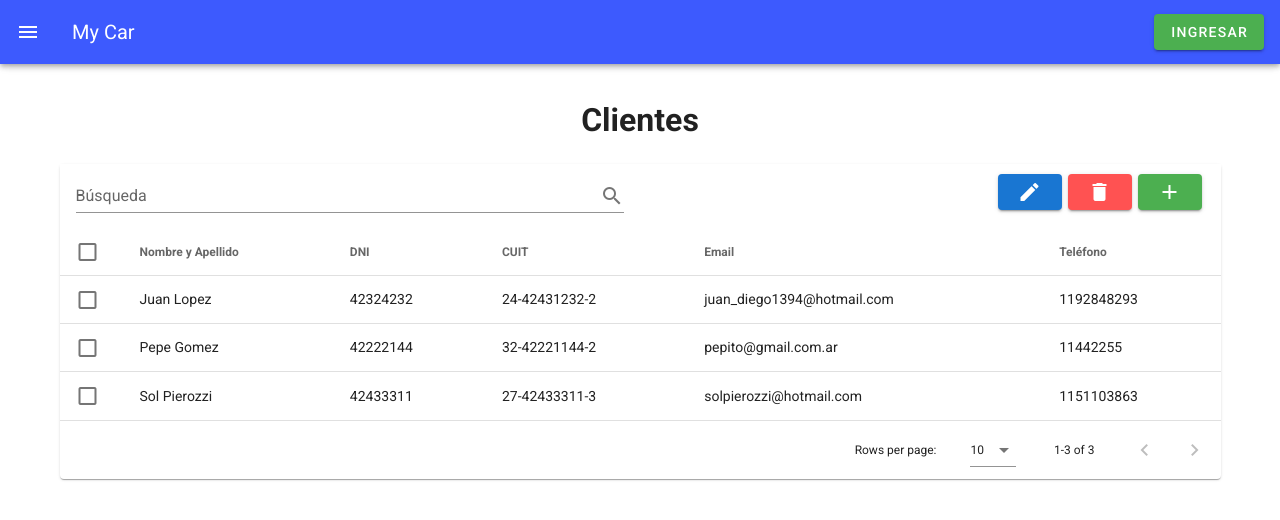
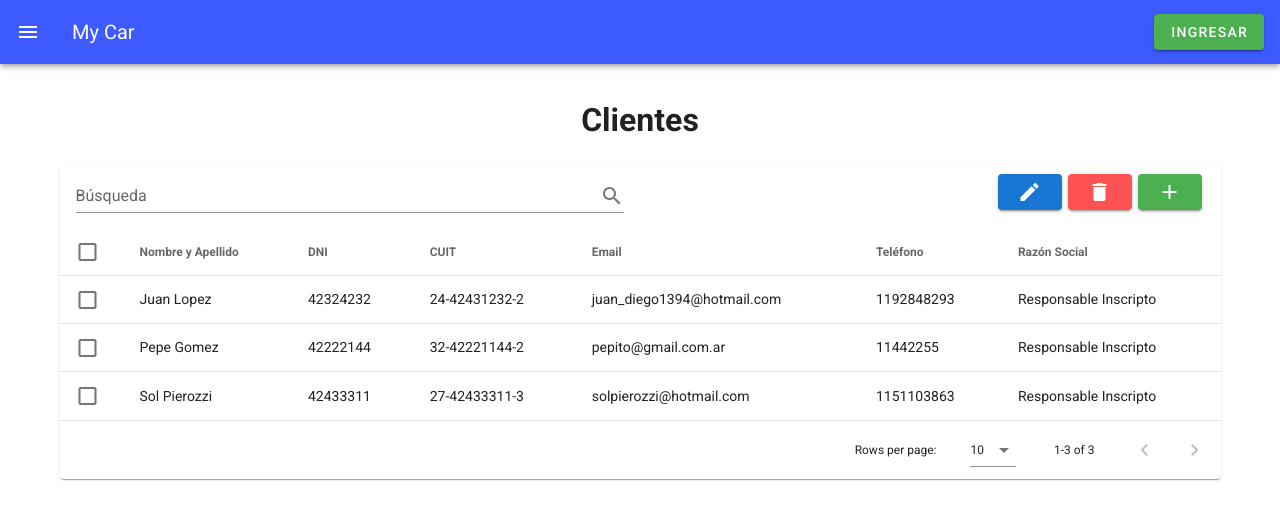
Before and after one commit to SebastianPintos/MEVN-MyCar, a Vue app in the folder client/: page /clientes in a window 1280 px wide. Shown: the top 520 px of the page. Built offline with nearby package versions, Linux system fonts and the light colour scheme.

Commit message:
Agregada razón Social

```diff
--- a/client/src/views/Clientes.vue
+++ b/client/src/views/Clientes.vue
@@ -49,6 +49,24 @@
                                             <v-text-field :rules="reglaEmail" v-model="editedItem.email" label="Email"></v-text-field>
                                         </v-col>
 
+                                        <v-flex xs12 sm6>
+                                            <v-select v-model="editedItem.razonSocial" :rules="reglaRazonSocial" :items="['Responsable Inscripto', 'Otra razón Social', 'Otra..', 'etc..']" label="Razón Social" required></v-select>
+                                        </v-flex>
+
+                                        <!--Agregado Menú-->
+                                        <v-menu :key="text" :rounded="rounded" offset-y>
+                                            <template v-slot:activator="{ attrs, on }">
+                                                <v-btn :color="colors[index]" class="white--text ma-8" v-bind="attrs" v-on="on">
+                                                    Razón Social
+                                                </v-btn>
+                                            </template>
+                                            <v-list>
+                                                <v-list-item v-for="item in items" :key="item" link>
+                                                    <v-list-item-title v-text="item"></v-list-item-title>
+                                                </v-list-item>
+                                            </v-list>
+                                        </v-menu>
+
                                     </v-row>
                                 </v-container>
                             </v-card-text>
@@ -56,10 +74,10 @@
                             <v-card-actions>
                                 <v-spacer></v-spacer>
                                 <v-btn color="blue darken-1" text @click="close">
-                                    Cancel
+                                    Cancelar
                                 </v-btn>
                                 <v-btn color="blue darken-1" text @click="save">
-                                    Save
+                                    Guardar
                                 </v-btn>
                             </v-card-actions>
                         </v-form>
@@ -67,11 +85,11 @@
                 </v-dialog>
                 <v-dialog v-model="dialogDelete" max-width="500px">
                     <v-card>
-                        <v-card-title class="headline">Are you sure you want to delete this item?</v-card-title>
+                        <v-card-title class="headline">Estas seguro de que quiere eliminar el/los elemento/s?</v-card-title>
                         <v-card-actions>
                             <v-spacer></v-spacer>
-                            <v-btn color="blue darken-1" text @click="closeDelete">Cancel</v-btn>
-                            <v-btn color="blue darken-1" text @click="deleteItemConfirm">OK</v-btn>
+                            <v-btn color="blue darken-1" text @click="closeDelete">Cancelar</v-btn>
+                            <v-btn color="blue darken-1" text @click="deleteItemConfirm">Confirmar</v-btn>
                             <v-spacer></v-spacer>
                         </v-card-actions>
                     </v-card>
@@ -106,6 +124,7 @@ export default {
         mensaje: "",
         dialog: false,
         dialogDelete: false,
+        items: ['Responsable Inscripto', 'Otro Tipo', 'Otro Tipo'],
         headers: [{
                 text: 'Nombre y Apellido',
                 value: 'nombre',
@@ -128,6 +147,10 @@ export default {
                 text: 'Teléfono',
                 value: 'tel'
             },
+            {
+                text: 'Razón Social',
+                value: 'razonSocial'
+            }
         ],
         clientes: [],
 
@@ -168,6 +191,10 @@ export default {
                 return pattern.test(value) || 'Email inválido'
             },
         ],
+
+        reglaRazonSocial: [
+            value => !!value || 'Requerido.',
+        ],
         editedIndex: -1,
         attrs: '',
         on: '',
@@ -177,6 +204,7 @@ export default {
             cuit: '',
             dni: '',
             tel: '',
+            razonSocial: '',
         },
         defaultItem: {
             email: '',
@@ -184,6 +212,7 @@ export default {
             cuit: '',
             dni: '',
             tel: '',
+            razonSocial: '',
         },
     }),
 
@@ -214,6 +243,7 @@ export default {
                     cuit: '32-42221144-2',
                     dni: '42222144',
                     tel: '11442255',
+                    razonSocial: 'Responsable Inscripto',
                 },
                 {
                     email: 'juan_diego1394@hotmail.com',
@@ -221,6 +251,7 @@ export default {
                     cuit: '24-42431232-2',
                     dni: '42324232',
                     tel: '1192848293',
+                    razonSocial: 'Responsable Inscripto',
                 },
                 {
                     email: 'solpierozzi@hotmail.com',
@@ -228,8 +259,8 @@ export default {
                     cuit: '27-42433311-3',
                     dni: '42433311',
                     tel: '1151103863',
+                    razonSocial: 'Responsable Inscripto',
                 },
-
             ]
         },
         haySeleccionado() {
@@ -295,6 +326,7 @@ export default {
         save() {
             if (this.validate()) {
                 if (this.editedIndex > -1) {
+
                     Object.assign(this.clientes[this.editedIndex], this.editedItem)
                 } else {
                     this.clientes.push(this.editedItem)
```
